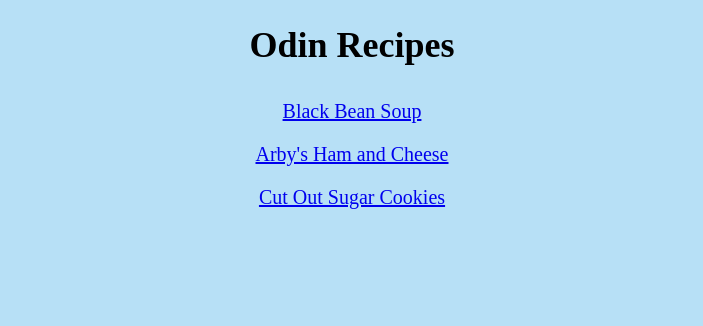
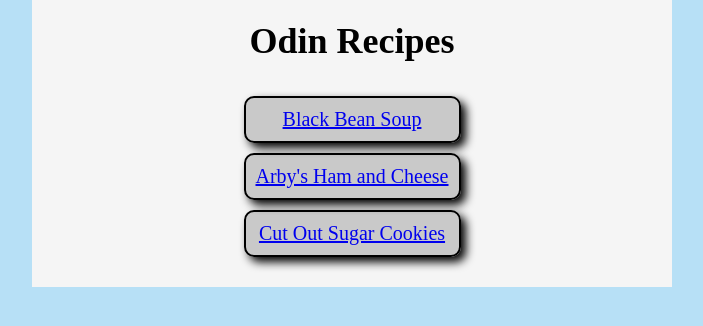
Before and after one commit to TheHesster/odin-recipes, a plain HTML site: page index.html in a window 1280 px wide. Shown: the whole page, without its empty margins (288-991 px from the left). Drawn offline with Linux system fonts and the light colour scheme.

Commit message:
added some more css styles

```diff
--- a/index.html
+++ b/index.html
@@ -7,11 +7,13 @@
   <title>Odin Recipes</title>
 </head>
 <body>
-  <h1>Odin Recipes</h1>
-  <ul class="recipe-list">
-    <li class="recipe-list-item"><a href="recipes/black-bean-soup.html">Black Bean Soup</a></li>
-    <li class="recipe-list-item"><a href="recipes/arbys-ham-and-cheese.html">Arby's Ham and Cheese</a></li>
-    <li class="recipe-list-item"><a href="recipes/cut-out-sugar-cookies.html">Cut Out Sugar Cookies</a></li>
-  </ul>
+  <div class="centered-column">
+    <h1>Odin Recipes</h1>
+    <div class="recipe-list">
+      <div class="recipe-list-item"><a href="recipes/black-bean-soup.html">Black Bean Soup</a></div>
+      <div class="recipe-list-item"><a href="recipes/arbys-ham-and-cheese.html">Arby's Ham and Cheese</a></div>
+      <div class="recipe-list-item"><a href="recipes/cut-out-sugar-cookies.html">Cut Out Sugar Cookies</a></div>
+    </div>
+  </div>
 </body>
 </html>
--- a/style.css
+++ b/style.css
@@ -1,11 +1,20 @@
 body {
   background-color: #b7e0f6;
   font-family: 'Times New Roman', Times, serif;
+  margin: 0;
 }
 
 h1 {
   text-align: center;
   font-size: 36px;
+  margin-top: 0;
+}
+
+.centered-column {
+  width: 600px;
+  margin: 0 auto;
+  padding: 20px;
+  background-color: whitesmoke;
 }
 
 .recipe-list {
@@ -13,13 +22,17 @@ h1 {
   margin-left: auto;
   margin-right: auto;
   list-style-type: none;
-  padding: 0px;
   text-align: center;
 }
 
 .recipe-list-item {
   padding: 10px;
   font-size: 20px;
+  background-color: rgba(128, 128, 128, 0.375);
+  margin: 10px 20px;
+  border-radius: 10px;
+  border: 2px solid black;
+  box-shadow: 5px 5px 10px black;
 }
 
 .recipe-image {
```
